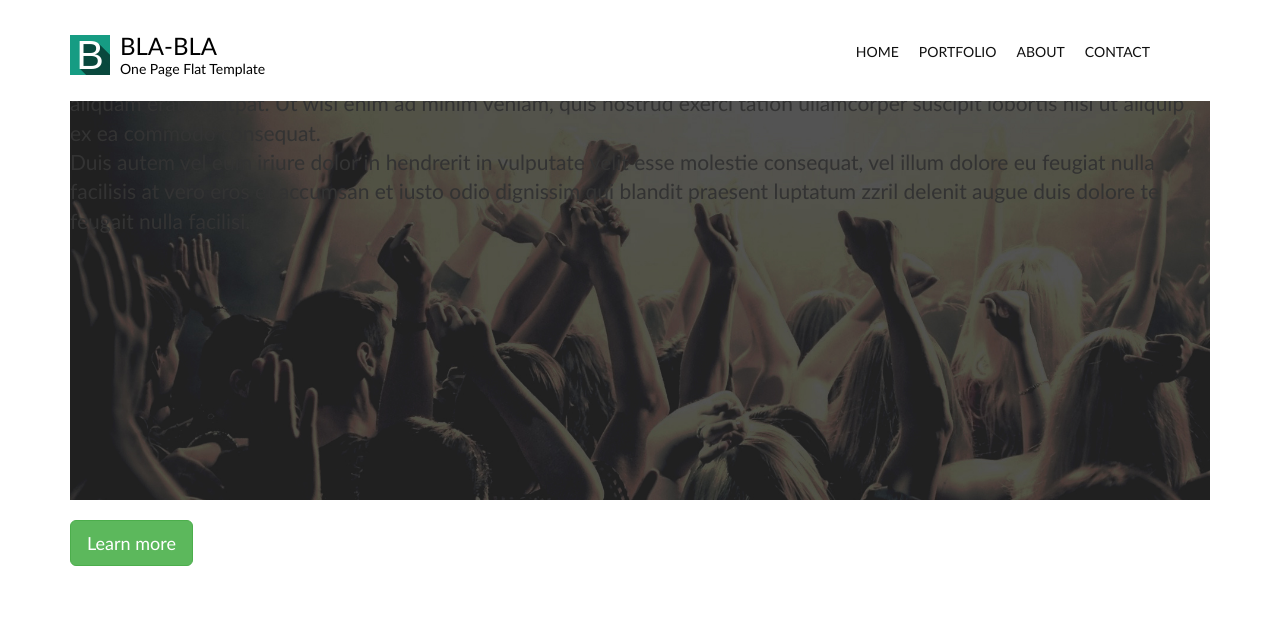
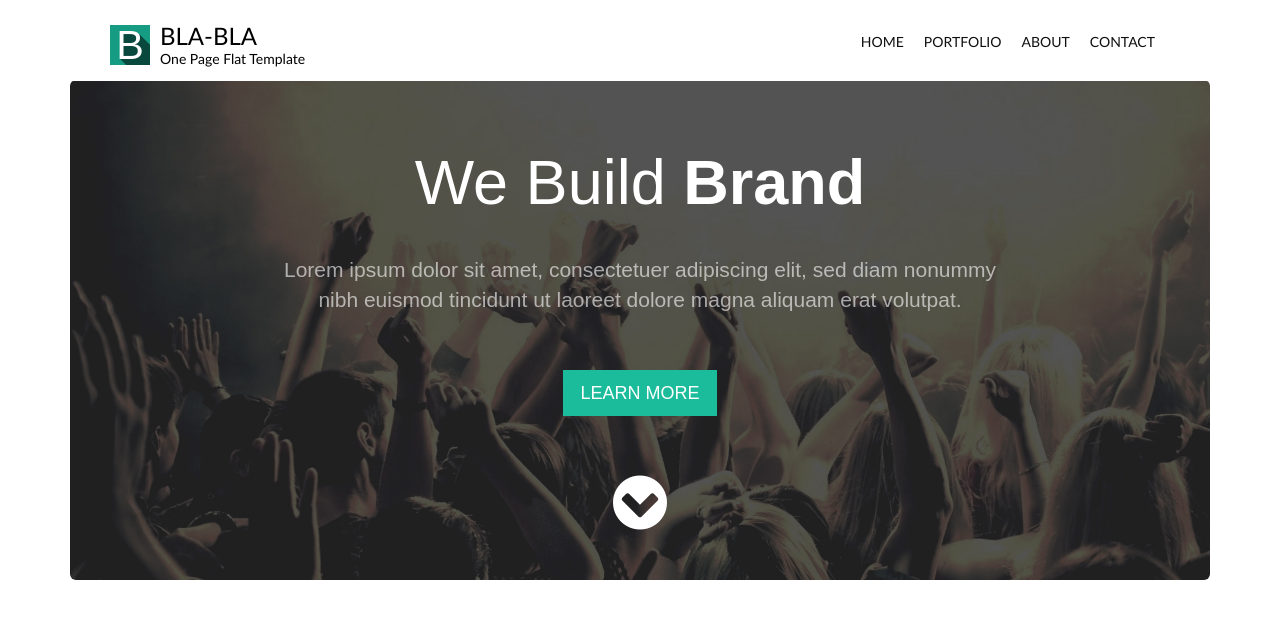
Before and after one commit to ezrastas/small_html_job_task, a website: page index.html in a window 1280 px wide. Drawn offline with nearby package versions, Linux system fonts and the light colour scheme.

Commit message:
headers bugs was fixed and jumbotron is ready

```diff
--- a/index.html
+++ b/index.html
@@ -8,11 +8,11 @@
       <link href="node_modules/bootstrap/dist/css/bootstrap.min.css" rel="stylesheet">
       <!-- Bootstrap core end-->
     <link href="style/main.min.css" rel="stylesheet">
+    <link rel="stylesheet" href="/node_modules/font-awesome/css/font-awesome.min.css">
   </head>
   <body>
-
-    <nav class="navbar navbar-inverse navbar-fixed-top header">
-      <div class="container">
+    <header>
+          <nav class="navbar container navbar-inverse navbar-fixed-top header">
             <div class="navbar-header">
               <a href="#">
                 <ul class="navbar-brand nav-pills">
@@ -38,15 +38,31 @@
                 <li><a href="#">CONTACT</a></li>
               </ul>
             </div><!--/.nav-collapse -->
+
+          </nav>
+    </header>
+    <main>
+      <div class="container">
+        <div class="jumbotron  text-center">
+          <h1>We Build <b>Brand</b></h1>
+          <p class="main-text-photo">Lorem ipsum dolor sit amet, consectetuer adipiscing elit, sed diam nonummy </br> nibh euismod tincidunt ut laoreet dolore magna aliquam erat volutpat.</p>
+          <p>
+            <a class="btn btn-lg btn-primary" href="#" role="button">LEARN MORE</a>
+          </p>
+          <p>
+            <a class="btn-down" href="#" role="button">
+              <i class="fa fa-chevron-circle-down fa-3x" aria-hidden="true"></i>
+            </a>
+          </p>
         </div>
-    </nav>
+      </div>
 
-    <div class="container">
-        <p class="lead"></br></br>Lorem ipsum dolor sit amet, consectetuer adipiscing elit, sed diam nonummy nibh euismod tincidunt ut laoreet dolore magna aliquam erat volutpat. Ut wisi enim ad minim veniam, quis nostrud exerci tation ullamcorper suscipit lobortis nisl ut aliquip ex ea commodo consequat.
-        </br> Duis autem vel eum iriure dolor in hendrerit in vulputate velit esse molestie consequat, vel illum dolore eu feugiat nulla facilisis at vero eros et accumsan et iusto odio dignissim qui blandit praesent luptatum zzril delenit augue duis dolore te feugait nulla facilisi.
-          <div class="btn btn-lg btn-success">Learn more</div></p>
-    </div><!-- /.container -->
 
+    </main>
+
+    <footer>
+
+    </footer>
     <!-- Bootstrap core JavaScript
     ================================================== -->
     <!-- jQuery (necessary for Bootstrap's JavaScript plugins) -->
--- a/style/less/main.less
+++ b/style/less/main.less
@@ -1,13 +1,16 @@
 @main_font_color:     #101010;
 @back_color:          #fff;
 @main_back_color:     #1bbc9b;
-@font-stack: 'Calibri', sans-serif;
+@font-stack: 'Calibri',sans-serif;
+@font-main: 'Calibri Light',sans-serif;
 //for icon
 @icon-background: #169c83;
 @header-metric: 40px;
 @text: #fff;
+
+@jumo-button: #099b7a;
 body{
-  font-family: @font-stack;
+  font-family:@font-stack;
 }
 
 
@@ -38,7 +41,7 @@ body{
   margin-right: 50px;
 }
 .navbar-fixed-top{
-  padding: 20px;
+  padding: 10px;
 }
 .navbar-inverse .navbar-nav>li>a{
   color: @main_font_color;
@@ -48,20 +51,19 @@ body{
  .navbar-inverse .navbar-nav>li>a:hover{
   background-color: @main_back_color;
 }
-.lead{
-  background: url(/img/party.jpg);
-    background-size: cover;
-    height: 500px;
-}
+
 .navbar-collapse{
   padding-right: 10px;
 }
-.navbar-toggle, .navbar-toggle:hover{
+.navbar-inverse .navbar-toggle, .navbar-inverse .navbar-toggle:focus, .navbar-inverse .navbar-toggle:hover{
       background-color: @main_back_color;
       margin-top: -42px;
 }
 .navbar-collapse.in,.navbar-collapse.collapsing{
   width: 100%;
+}
+.navbar-brand {
+    padding: 15px 45px 15px;
 }
 .header-text{
   margin-top: -22px;
@@ -78,3 +80,43 @@ body{
 .header-text:hover{
   color: #444;
 }
+
+//end of header
+
+.jumbotron{
+  background: url(/img/party.jpg);
+    background-size: cover;
+    margin-top: 80px;
+    height: 500px;
+    font-family: @font-main;
+    color: @back_color;
+}
+.jumbotron>h1{
+  margin-bottom: 38px;
+}
+.main-text-photo{
+  opacity: 0.6;
+}
+.jumbotron  .btn{
+  margin-top: 40px;
+  background-color: @main_back_color;
+  border-color: @main_back_color;
+  border-radius: 0px;
+}
+.fa-chevron-circle-down {
+  margin-top: 40px;
+}
+.btn-down, .jumbotron a{
+  color: @back_color;
+}
+.btn-down:hover,.btn-down a {
+  color: @main_back_color;
+}
+.btn-primary:hover{
+  color:@jumo-button;
+}
+.btn-primary:active:focus {
+  background-color: @jumo-button;
+  border-color: @jumo-button;
+  color:#fff;
+}
```
Also changed, not shown: style/main.css, style/main.min.css. Lines whose indentation alone changed are shown as unchanged.
